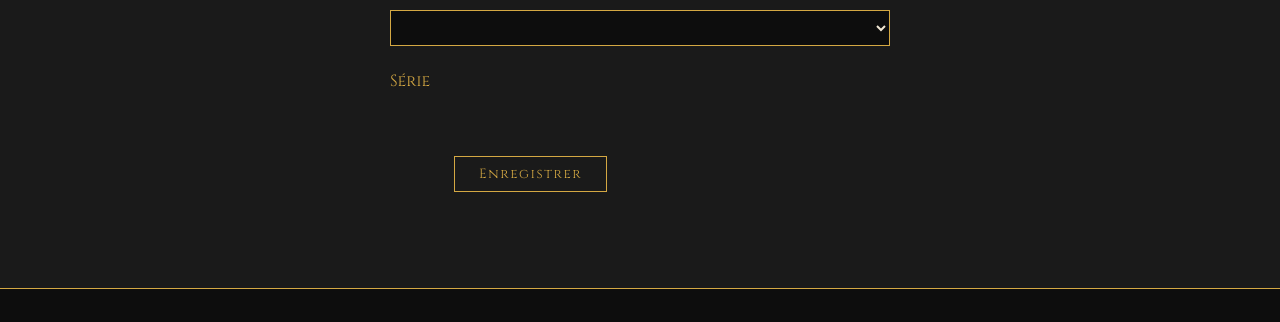
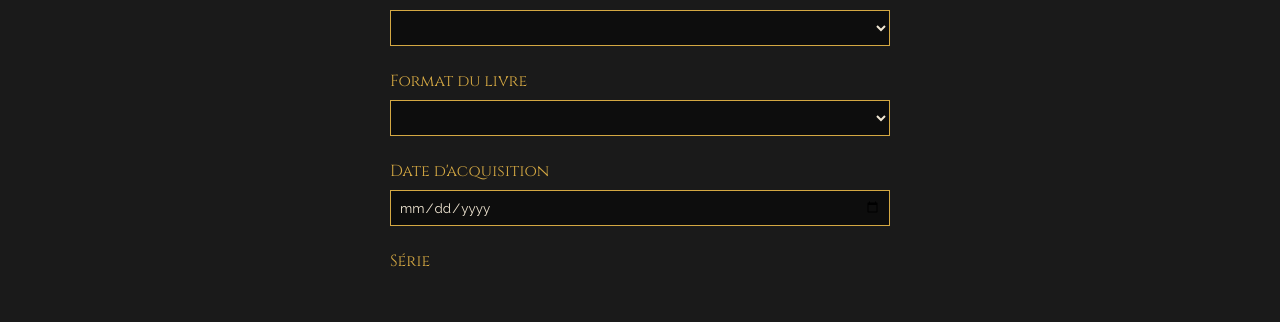
Before and after one commit to CelineWau/SuiviDeSeriesFront, an Angular app: page /livres/creer/1 in a window 1280 px wide. Shown: the part 585-907 px from the top of the page. Built offline with nearby package versions, Linux system fonts and the light colour scheme; no server answers.

Commit message:
Ajout champs format et date d'acquisition dans formulaire création livre

```diff
--- a/src/app/creer-livre/creer-livre.html
+++ b/src/app/creer-livre/creer-livre.html
@@ -39,6 +39,19 @@
     </div>
 
     <div class="champ">
+        <label for="formatLivre">Format du livre</label>
+        <select id="formatLivre" formControlName="formatLivre">
+            <option value="EBOOK">Ebook</option>
+            <option value="PAPIER">Papier</option>
+        </select>
+    </div>
+
+    <div class="champ">
+        <label for="dateAcquisition">Date d'acquisition</label>
+        <input type="date" id="dateAcquisition" formControlName="dateAcquisition">
+    </div>
+
+    <div class="champ">
         <label for="serie">Série</label>
         @if (serieCourante) {
             <p>{{ serieCourante.nom }}</p>
--- a/src/app/creer-livre/creer-livre.ts
+++ b/src/app/creer-livre/creer-livre.ts
@@ -28,6 +28,8 @@ export class CreerLivre implements OnInit {
       isbn: ['', Validators.required],
       numeroDansLaSerie: ['', Validators.required],
       statutLivre: ['', Validators.required],
+      formatLivre: ['', Validators.required],
+      dateAcquisition: [''],
       serieId: [{value: serieId, disabled: true}, Validators.required]
     });
   }
```
